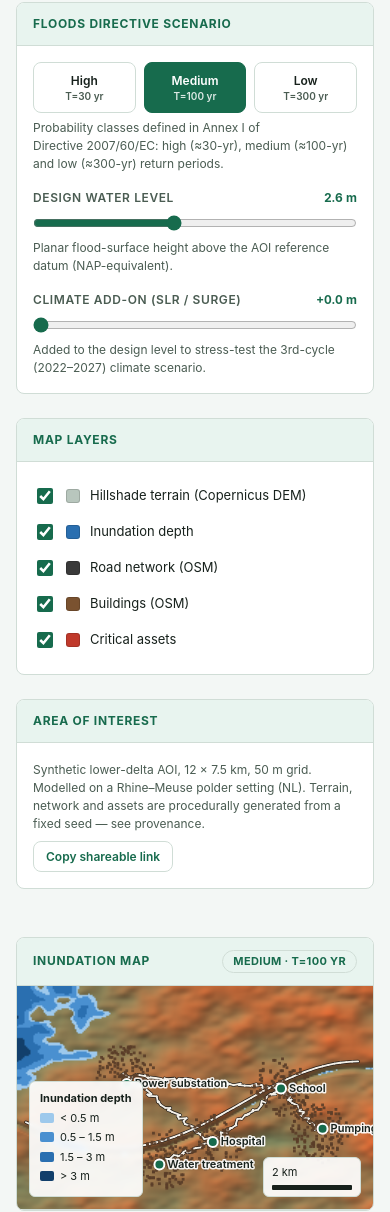
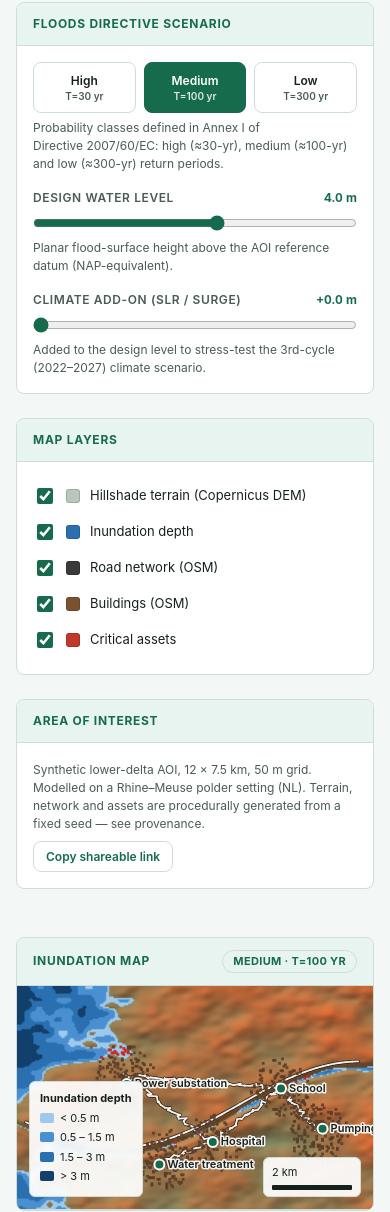
Before and after one commit to daudee215/gisgap-eu-flood, a website: page index.html in a window 390 px wide. Shown: the part 407-1619 px from the top of the page. Drawn offline with Linux system fonts and the light colour scheme.

Commit message:
tune: raise statutory water levels so each scenario produces responsive exposure (High 3.4 / Med 4.0 / Low 5.2 m)

```diff
--- a/index.html
+++ b/index.html
@@ -188,8 +188,8 @@
             </div>
             <p class="hint">Probability classes defined in Annex&nbsp;I of Directive&nbsp;2007/60/EC: high (≈30-yr), medium (≈100-yr) and low (≈300-yr) return periods.</p>
 
-            <div class="control-label" for="wl">Design water level <span id="wlVal">2.6 m</span></div>
-            <input type="range" id="wl" min="0" max="6" step="0.1" value="2.6" aria-describedby="wlHint">
+            <div class="control-label" for="wl">Design water level <span id="wlVal">4.0 m</span></div>
+            <input type="range" id="wl" min="0" max="7" step="0.1" value="4.0" aria-describedby="wlHint">
             <p class="hint" id="wlHint">Planar flood-surface height above the AOI reference datum (NAP-equivalent).</p>
 
             <div class="control-label" for="slr">Climate add-on (SLR / surge) <span id="slrVal">+0.0 m</span></div>
@@ -457,8 +457,8 @@
   }
 
   // ---------- state ----------
-  const SCN={ high:{wl:1.7,label:'High',rp:'T=30 yr'}, med:{wl:2.6,label:'Medium',rp:'T=100 yr'}, low:{wl:3.6,label:'Low',rp:'T=300 yr'} };
-  const state={ scn:'med', wl:2.6, slr:0.0,
+  const SCN={ high:{wl:3.4,label:'High',rp:'T=30 yr'}, med:{wl:4.0,label:'Medium',rp:'T=100 yr'}, low:{wl:5.2,label:'Low',rp:'T=300 yr'} };
+  const state={ scn:'med', wl:4.0, slr:0.0,
     layers:{hill:true,water:true,roads:true,bldg:true,crit:true} };
 
   // ---------- canvas ----------
@@ -608,7 +608,7 @@
   function readHash(){
     const h=new URLSearchParams(location.hash.slice(1));
     if(h.has('scn')&&SCN[h.get('scn')]) state.scn=h.get('scn');
-    if(h.has('wl')) state.wl=Math.max(0,Math.min(6,parseFloat(h.get('wl'))||SCN[state.scn].wl));
+    if(h.has('wl')) state.wl=Math.max(0,Math.min(7,parseFloat(h.get('wl'))||SCN[state.scn].wl));
     else state.wl=SCN[state.scn].wl;
     if(h.has('slr')) state.slr=Math.max(0,Math.min(1.5,parseFloat(h.get('slr'))||0));
     for(const k of ['hill','water','roads','bldg','crit']){ if(h.get(k)==='0') state.layers[k]=false; }
```
